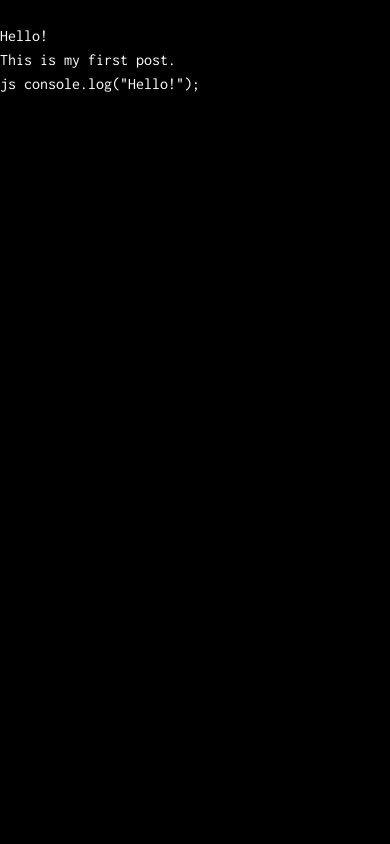
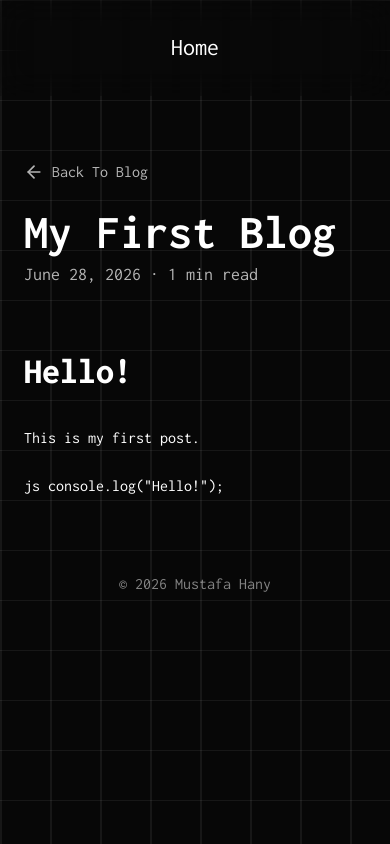
Before and after one commit to MustafaBioss/personal-website, a React (Vite) app in the folder client/: page /blog/test in a window 390 px wide. Built offline with nearby package versions, Linux system fonts and the light colour scheme.

Commit message:
add mobile navbar

```diff
--- a/client/index.html
+++ b/client/index.html
@@ -5,7 +5,7 @@
     <link rel="preconnect" href="https://fonts.googleapis.com">
     <link rel="preconnect" href="https://fonts.gstatic.com" crossorigin>
     <link href="https://fonts.googleapis.com/css2?family=Inconsolata:wght@200..900&display=swap" rel="stylesheet">
-    <link rel="icon" type="image/svg+xml" href="/favicon.svg" />
+    <link rel="icon" type="image/svg+xml" href="https://github.com/MustafaBioS.png?size=200" />
     <meta name="viewport" content="width=device-width, initial-scale=1.0" />
     <title>Mustafa</title>
 
--- a/client/package.json
+++ b/client/package.json
@@ -10,6 +10,7 @@
     "preview": "vite preview"
   },
   "dependencies": {
+    "@tailwindcss/typography": "^0.5.20",
     "@tailwindcss/vite": "^4.3.0",
     "front-matter": "^4.0.2",
     "lenis": "^1.3.24",
@@ -18,7 +19,9 @@
     "react-dom": "^19.2.6",
     "react-markdown": "^10.1.0",
     "react-router-dom": "^7.18.0",
-    "reading-time": "^1.5.0"
+    "reading-time": "^1.5.0",
+    "rehype-raw": "^7.0.0",
+    "remark-gfm": "^4.0.1"
   },
   "devDependencies": {
     "@eslint/js": "^10.0.1",
--- a/client/src/components/Navbar.jsx
+++ b/client/src/components/Navbar.jsx
@@ -1,5 +1,5 @@
 import { useEffect, useState } from 'react';
-import { Link } from "react-router-dom";
+import { Link, useLocation } from "react-router-dom";
 // import * as Icons from "lucide-react";
 import { ArrowUpRight } from "lucide-react";
 
@@ -9,17 +9,33 @@ export function scroll(index) {
 }
 
 export default function Navbar() {
+    const location = useLocation();
     const [active, setActive] = useState("home");
-    const navItems = [
+
+    const navItems = location.pathname.startsWith("/blog")
+        ? [
+            { name: "home", to: "/#home" },
+            { name: "about", to: "/#about" },
+            { name: "projects", to: "/#projects" },
+            { name: "blog", to: "/blog" },
+        ]
+        : [
             { name: "home" },
             { name: "about" },
             { name: "projects" },
             { name: "blog", to: "/blog" },
         ];
 
+
+
     useEffect(() => {
         const sections = document.querySelectorAll('section');
         // console.log(Icons);
+
+        if (location.pathname.startsWith("/blog")) {
+            setActive("blog");
+            return;
+        }
 
         // console.log(typeof Icons.ArrowUpRight);
         // console.log(Icons.ArrowUpRight);
@@ -40,28 +56,32 @@ export default function Navbar() {
         sections.forEach((section) => observer.observe(section));
 
         return () => observer.disconnect();
-    }, []);
+    }, [location.pathname]);
     return (
-        <nav className="fixed flex gap-10 backdrop-blur-lg text-white items-center justify-center w-full h-24 text-2xl z-50">
+        <>
+            <nav className="fixed hidden sm:flex gap-10 backdrop-blur-lg text-white items-center justify-center w-full h-24 text-2xl z-50">
                 {navItems.map((item, index) =>
                     item.to ? (
                         <Link
                             key={item.name}
                             to={item.to}
+                            state={{ scrollTo: item.name }}
                             className={`
                             cursor-pointer
                             transition-all
                             hover:after:w-full
                             after:content-['']
                             after:block
-                        after:h-[3px]
+                            after:h-0.75
                             after:bg-white
                             after:transition-all
                             ${active === item.name ? "after:w-full" : "after:w-0"}
                         `}>
                             <span className="flex flex-row h-full items-center">
                                 {item.name}
+                                {item.name === "blog" && (
                                     <ArrowUpRight size={20} className="mx-1" />
+                                )}
                             </span>
                         </Link>
                     ) : (
@@ -74,7 +94,7 @@ export default function Navbar() {
                             hover:after:w-full
                             after:content-['']
                             after:block
-                        after:h-[3px]
+                            after:h-0.75
                             after:bg-white
                             after:transition-all
                             ${active === item.name ? "after:w-full" : "after:w-0"}
@@ -85,5 +105,48 @@ export default function Navbar() {
                     )
                 )}
             </nav>
+            <nav className="fixed flex sm:hidden gap-10 backdrop-blur-lg text-white items-center justify-center w-full h-24 text-2xl z-50">
+                {active === "home" && (
+                    <Link
+                        to={"/blog"}
+                        className={`
+                            cursor-pointer
+                            transition-all
+                            hover:after:w-full
+                            after:content-['']
+                            after:block
+                            after:h-0.75
+                            after:bg-white
+                            after:transition-all
+                            after:w-0
+                        `}>
+                            <span className="flex flex-row h-full items-center">
+                                blog
+                                <ArrowUpRight size={20} className="mx-1" />
+                            </span>
+                    </Link>
+                )}
+
+                {active === "blog" && (
+                    <Link
+                        to={"/"}
+                        className={`
+                            cursor-pointer
+                            transition-all
+                            hover:after:w-full
+                            after:content-['']
+                            after:block
+                            after:h-0.75
+                            after:bg-white
+                            after:transition-all
+                            after:w-0
+                        `}>
+                            <span className="flex flex-row h-full items-center">
+                                Home
+                            </span>
+                    </Link>
+                )}
+            </nav>
+        </>
     );
 }
--- a/client/src/index.css
+++ b/client/src/index.css
@@ -1,4 +1,5 @@
 @import "tailwindcss";
+@plugin "@tailwindcss/typography";
 @layer base {
     html {
         font-family: "Inconsolata", sans-serif;
--- a/client/src/pages/Blog.jsx
+++ b/client/src/pages/Blog.jsx
@@ -2,8 +2,13 @@ import Navbar from "../components/Navbar.jsx";
 import { Link } from "react-router-dom";
 // import markdown from "react-markdown";
 import fm from "front-matter";
+import 'lenis/dist/lenis.css';
+import { ReactLenis, useLenis } from "lenis/react";
 
 export default function Blog() {
+
+    const lenis = useLenis((lenis) => {
+    });
 
     const blogs = import.meta.glob("../blogs/*.md", {
         eager: true,
@@ -30,12 +35,13 @@ export default function Blog() {
 
     return (
         <>
+            <ReactLenis root/>
             <div className="fixed inset-0 -z-10 bg-[#070707] bg-[linear-gradient(#ffffff10_1px,transparent_1px),linear-gradient(90deg,#ffffff10_2px,transparent_2px)] bg-size-[50px_50px]" />
 
-            <div className="flex min-h-screen flex-col">
+            <div id="blog" className="blog flex min-h-screen flex-col">
                 <Navbar />
 
-                <main className="mx-auto w-full max-w-[30vw] flex-1 pt-48">
+                <main className="mx-auto w-full max-w-xl px-6 flex-1 pt-48">
                     <div className="flex flex-row items-center">
                         <div className="h-7 w-1.5 rounded-full bg-[#9AD0DA]" />
                         <strong className="mx-4 text-4xl text-white">Blogs</strong>
@@ -44,9 +50,17 @@ export default function Blog() {
                     <div className="mt-8">
                         {posts.map(post => (
                             <div className="w-full border-b-2 border-white" key={post.slug}>
-                                <Link to={`/blog/${post.slug}`} className="flex flex-row justify-between text-white py-3 px-3 transition-all ease-in-out duration-300 hover:text-yellow-400 cursor-pointer">
+                                <Link to={`/blog/${post.slug}`} className="flex flex-row justify-between text-white py-3 px-3 transition-all ease-in-out duration-300 hover:text-[#9AD0DA] cursor-pointer">
                                     <strong>{post.title}</strong>
-                                    <p>{post.date} · {post.readTime} min read</p>
+                                    <p>
+                                        {new Date(post.date).toLocaleDateString("en-US", {
+                                            year: "numeric",
+                                            month: "long",
+                                            day: "numeric",
+                                        })}
+                                        {" · "}
+                                        {post.readTime} min read
+                                    </p>
                                 </Link>
                             </div>
                         ))}
--- a/client/src/pages/BlogPage.jsx
+++ b/client/src/pages/BlogPage.jsx
@@ -1,9 +1,19 @@
 import ReactMarkdown from "react-markdown"
-import { useParams } from "react-router-dom";
+import { useParams, Link } from "react-router-dom";
 import NotFound from "./404.jsx";
 import fm from "front-matter";
+import remarkGfm  from "remark-gfm";
+import rehypeRaw from "rehype-raw";
+import Navbar from "../components/Navbar.jsx";
+import { useLenis, ReactLenis } from "lenis/react";
+import 'lenis/dist/lenis.css';
+import { ArrowLeft } from "lucide-react";
+
 
 export default function BlogPage() {
+
+    const lenis = useLenis((lenis) => {
+    });
 
     const { slug } = useParams();
 
@@ -37,14 +47,35 @@ export default function BlogPage() {
 
     return (
         <>
-            <div className="">
-                <h1 key={post.slug}>{post.title}</h1>
-                <div className="text-white">
-                    <ReactMarkdown>
+            <ReactLenis root/>
+            <Navbar />
+            <div className="fixed inset-0 -z-10 bg-[#070707] bg-[linear-gradient(#ffffff10_1px,transparent_1px),linear-gradient(90deg,#ffffff10_2px,transparent_2px)] bg-size-[50px_50px]"></div>
+            <div className="pt-40 mx-auto max-w-xl px-6">
+                <Link to="/blog" className="text-white opacity-70 flex max-w-35 flex-row gap-2 hover:text-[#9AD0DA] transition-all duration-300 ease-in-out"><span><ArrowLeft className="w-5"/></span> Back To Blog</Link>
+
+                <h1 key={post.slug} className="mt-6 font-bold text-white text-5xl">{post.title}</h1>
+
+                <h1 key={post.slug} className="mt-1 text-white text-lg opacity-70 mb-16">
+                    {new Date(post.date).toLocaleDateString("en-US", {
+                        year: "numeric",
+                        month: "long",
+                        day: "numeric",
+                    })}
+                    {" · "}
+                    {post.readTime} min read
+                </h1>
+                <div className="text-white prose prose-invert max-w-none">
+                    <ReactMarkdown remarkPlugins={[remarkGfm]} rehypePlugins={[rehypeRaw]}>
                         {post.content}
                     </ReactMarkdown>
                 </div>
             </div>
+
+            <footer className="flex justify-center pt-18 pb-4">
+                <h1 className="text-white opacity-50">
+                    &copy; 2026 Mustafa Hany
+                </h1>
+            </footer>
         </>
     )
 }
--- a/client/src/pages/Home.jsx
+++ b/client/src/pages/Home.jsx
@@ -11,6 +11,7 @@ import Card from "../components/Card.jsx";
 import Paradox from "../../assets/projects/paradox.png";
 import Spotify from "../../assets/projects/spotify.png";
 import Slushies from "../../assets/projects/slushies.png";
+import { useLocation } from "react-router-dom";
 
 export default function Home() {
     const [isVisible, setIsVisible] = useState(false)
@@ -21,6 +22,21 @@ export default function Home() {
 
     const lenis = useLenis((lenis) => {
     });
+
+    const location = useLocation();
+
+    useEffect(() => {
+        if (location.state?.scrollTo) {
+            const section = document.getElementById(location.state.scrollTo);
+
+            section?.scrollIntoView({
+                behavior: "smooth",
+                block: "start",
+            });
+
+            window.history.replaceState({}, document.title);
+        }
+    }, [location])
 
     useEffect(() => {
         requestAnimationFrame(() => setIsVisible(true))
```
Also changed, not shown: 1 other file (tests, documents, lock files or other folders). Lines whose indentation alone changed are shown as unchanged.
